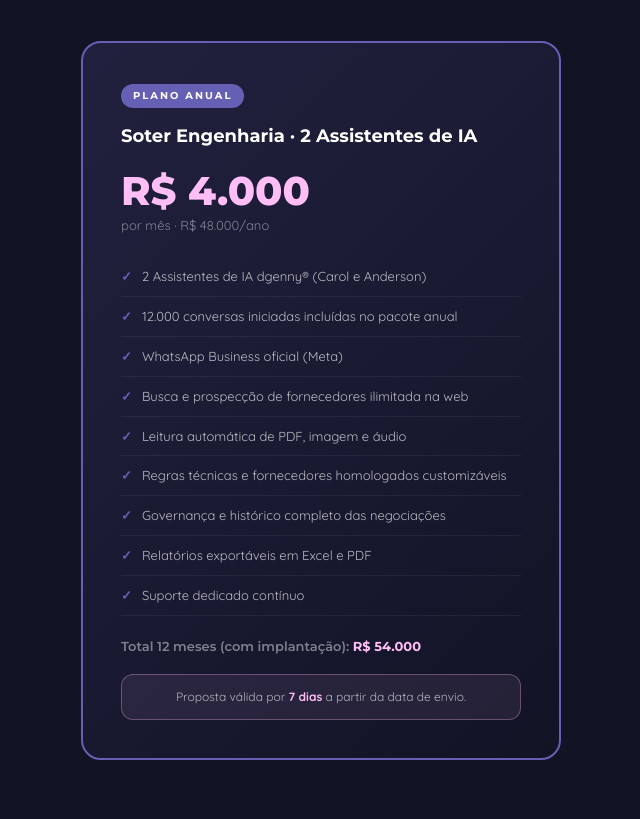
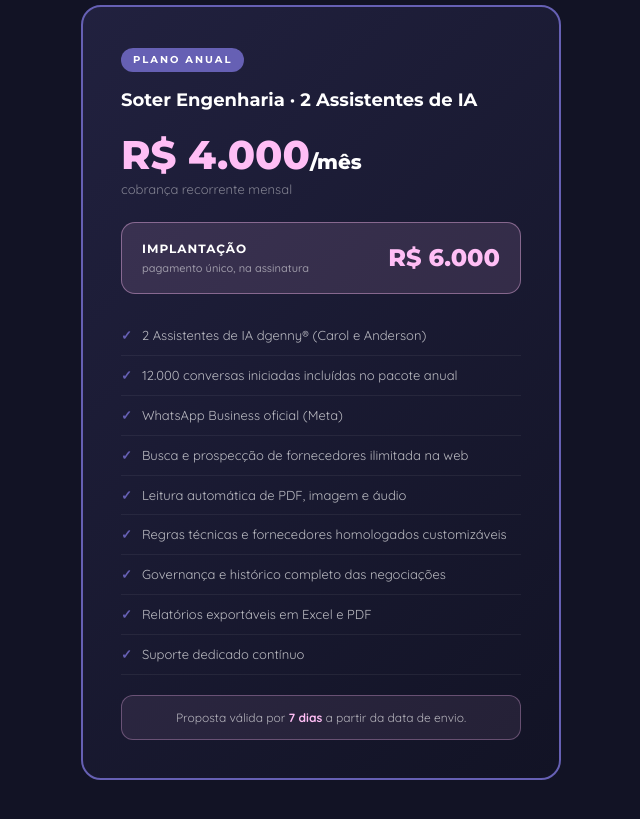
Before and after one commit to saviostang/proposta-soter-engenharia, a plain HTML site: page index.html in a window 1280 px wide. Shown: the part 4523-5342 px from the top of the page, without its empty margins (319-959 px from the left). Drawn offline with Linux system fonts and the light colour scheme.

Commit message:
Remove valor total do contrato anual; destaca implantação e cobrança mensal

```diff
--- a/index.html
+++ b/index.html
@@ -82,7 +82,12 @@
 .ptag{display:inline-block;background:#6660B4;color:#fff;font-family:'Montserrat',sans-serif;font-size:10px;font-weight:700;letter-spacing:2px;text-transform:uppercase;padding:4px 12px;border-radius:100px;margin-bottom:14px}
 .pname{font-family:'Montserrat',sans-serif;font-size:18px;font-weight:700;color:#fff;margin-bottom:20px}
 .pprice{font-family:'Montserrat',sans-serif;font-size:40px;font-weight:800;color:#FFBEF5;line-height:1;margin-bottom:4px}
+.pprice-unit{font-size:20px;font-weight:800;color:#fff}
 .pperiod{font-size:13px;color:rgba(255,255,255,0.45);margin-bottom:22px}
+.setup-box{display:flex;align-items:center;justify-content:space-between;background:rgba(255,190,245,0.12);border:1px solid rgba(255,190,245,0.4);border-radius:14px;padding:16px 20px;margin-bottom:22px}
+.setup-label{font-family:'Montserrat',sans-serif;font-size:12px;font-weight:700;color:#fff;text-transform:uppercase;letter-spacing:1px}
+.setup-label span{display:block;font-family:'Quicksand',sans-serif;font-size:11px;font-weight:500;text-transform:none;letter-spacing:0;color:rgba(255,255,255,0.5);margin-top:2px}
+.setup-value{font-family:'Montserrat',sans-serif;font-size:24px;font-weight:800;color:#FFBEF5}
 .pitems{list-style:none;margin-bottom:20px}
 .pitems li{padding:9px 0;border-bottom:1px solid rgba(255,255,255,0.06);font-size:13px;color:rgba(255,255,255,0.7);display:flex;align-items:center;gap:10px}
 .pitems li::before{content:'✓';color:#6660B4;font-weight:700;flex-shrink:0}
@@ -268,7 +273,6 @@
         <div class="rc-rows">
           <div class="rc-row"><span class="rc-rl">Economia/mês</span><span class="rc-rv">R$ 15.000</span></div>
           <div class="rc-row"><span class="rc-rl">Economia/ano</span><span class="rc-rv">R$ 180.000</span></div>
-          <div class="rc-row"><span class="rc-rl">Investimento 12 meses</span><span class="rc-rv">R$ 54.000</span></div>
           <div class="rc-row"><span class="rc-rl">Ganho líquido</span><span class="rc-rv">R$ 126.000</span></div>
           <div class="rc-row"><span class="rc-rl">Payback</span><span class="rc-rv">~108 dias</span></div>
         </div>
@@ -281,7 +285,6 @@
         <div class="rc-rows">
           <div class="rc-row"><span class="rc-rl">Economia/mês</span><span class="rc-rv">R$ 24.000</span></div>
           <div class="rc-row"><span class="rc-rl">Economia/ano</span><span class="rc-rv">R$ 288.000</span></div>
-          <div class="rc-row"><span class="rc-rl">Investimento 12 meses</span><span class="rc-rv">R$ 54.000</span></div>
           <div class="rc-row"><span class="rc-rl">Ganho líquido</span><span class="rc-rv">R$ 234.000</span></div>
           <div class="rc-row"><span class="rc-rl">Payback</span><span class="rc-rv">~68 dias</span></div>
         </div>
@@ -294,13 +297,12 @@
         <div class="rc-rows">
           <div class="rc-row"><span class="rc-rl">Economia/mês</span><span class="rc-rv">R$ 36.000</span></div>
           <div class="rc-row"><span class="rc-rl">Economia/ano</span><span class="rc-rv">R$ 432.000</span></div>
-          <div class="rc-row"><span class="rc-rl">Investimento 12 meses</span><span class="rc-rv">R$ 54.000</span></div>
           <div class="rc-row"><span class="rc-rl">Ganho líquido</span><span class="rc-rv">R$ 378.000</span></div>
           <div class="rc-row"><span class="rc-rl">Payback</span><span class="rc-rv">~45 dias</span></div>
         </div>
       </div>
     </div>
-    <p class="roi-note">* Retorno previsível, não garantido. Saving aplicado sobre o volume de compras recorrentes de R$ 300 mil/mês. Investimento 12 meses = R$ 4.000 × 12 meses + R$ 6.000 de implantação = R$ 54.000. Ganhos de produtividade e governança não contabilizados.</p>
+    <p class="roi-note">* Retorno previsível, não garantido. Saving aplicado sobre o volume de compras recorrentes de R$ 300 mil/mês, considerando a mensalidade de R$ 4.000 e a implantação de R$ 6.000. Ganhos de produtividade e governança não contabilizados.</p>
   </div>
 </section>
 
@@ -344,8 +346,12 @@
     <div class="pc anual">
       <div class="ptag">Plano Anual</div>
       <div class="pname">Soter Engenharia · 2 Assistentes de IA</div>
-      <div class="pprice">R$ 4.000</div>
-      <div class="pperiod">por mês · R$ 48.000/ano</div>
+      <div class="pprice">R$ 4.000<span class="pprice-unit">/mês</span></div>
+      <div class="pperiod">cobrança recorrente mensal</div>
+      <div class="setup-box">
+        <div class="setup-label">Implantação<span>pagamento único, na assinatura</span></div>
+        <div class="setup-value">R$ 6.000</div>
+      </div>
       <ul class="pitems">
         <li>2 Assistentes de IA dgenny® (Carol e Anderson)</li>
         <li>12.000 conversas iniciadas incluídas no pacote anual</li>
@@ -357,7 +363,6 @@
         <li>Relatórios exportáveis em Excel e PDF</li>
         <li>Suporte dedicado contínuo</li>
       </ul>
-      <div class="ptotal">Total 12 meses (com implantação): <strong>R$ 54.000</strong></div>
       <div class="validity-box">Proposta válida por <strong>7 dias</strong> a partir da data de envio.</div>
     </div>
   </div>
```
